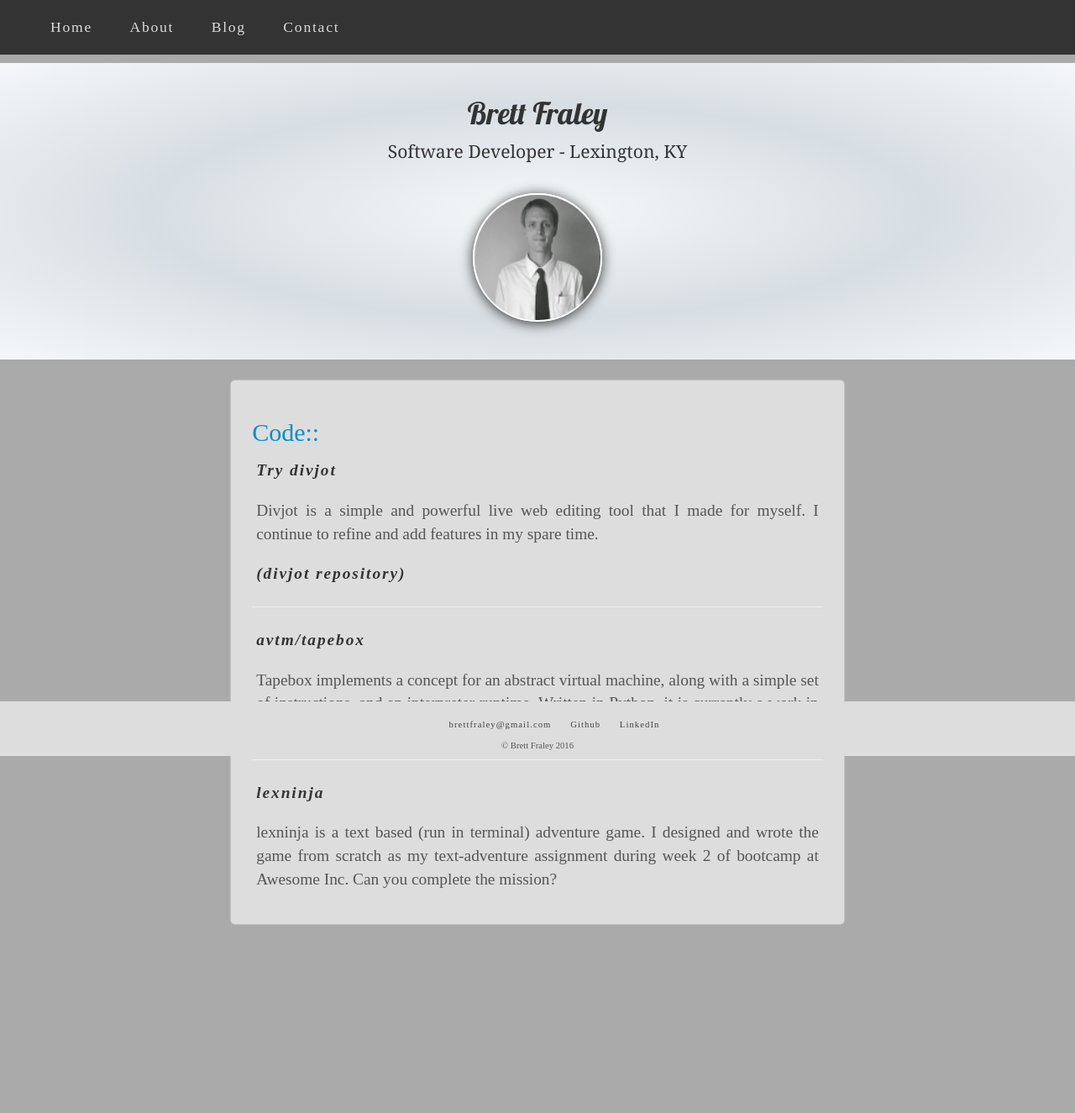
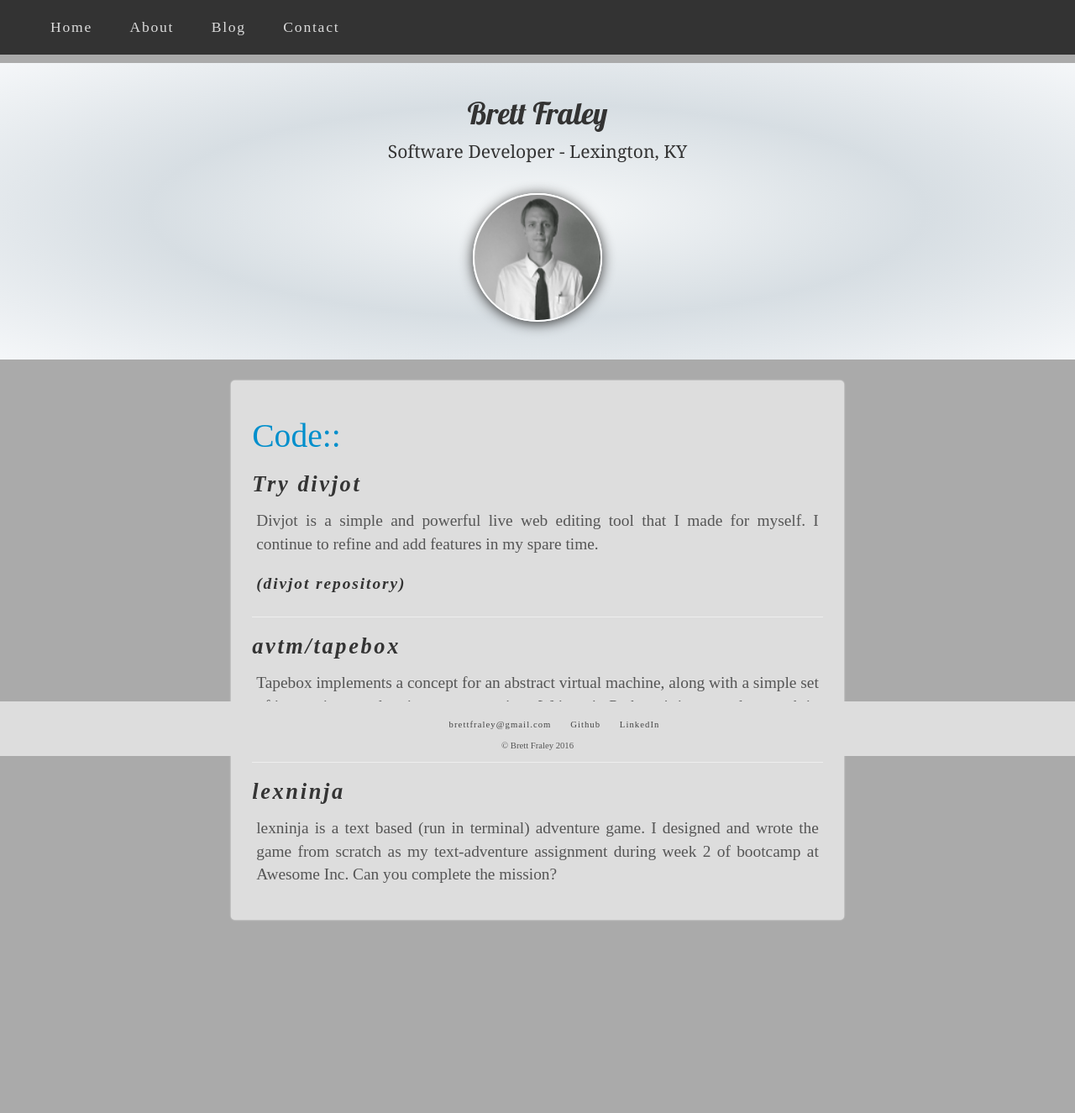
Before and after one commit to bFraley/bFraley.github.io, a Jekyll site: the page built from index.html, in a window 1280 px wide. Shown: the whole page at 84% size. Built offline with Jekyll 4.4.1, drawn with Linux system fonts in a browser that asks for light colours; nearby versions of some CDN libraries; some web fonts are replaced.

Commit message:
increase font size for headings

```diff
--- a/index.html
+++ b/index.html
@@ -6,18 +6,18 @@ title: Home
 <article class="home-article">
     <h2>Code::</h2>
 
-    <p><a href="https://bFraley.github.io/divjot">Try divjot </a></p>
+    <h3><a href="https://bFraley.github.io/divjot">Try divjot </a></h3>
     <p>Divjot is a simple and powerful live web editing tool that I made for myself.
     I continue to refine and add features in my spare time.</p>
 
     <p><a href="https://github.com/bFraley/divjot"> (divjot repository)</a></p>
     <hr>
 
-    <p><a href="https://github.com/bFraley/avtm">avtm/tapebox</a></p>
+    <h3><a href="https://github.com/bFraley/avtm">avtm/tapebox</a></h3>
     <p>Tapebox implements a concept for an abstract virtual machine, along with a simple set of
     instructions, and an interpreter runtime. Written in Python, it is currently a work in progress.</p>
     <hr>
 
-    <p><a href="https://github.com/bFraley/lexninja">lexninja</a>
+    <h3><a href="https://github.com/bFraley/lexninja">lexninja</a></h3>
     <p>lexninja is a text based (run in terminal) adventure game. I designed and wrote the game from scratch as my text-adventure assignment during week 2 of bootcamp at Awesome Inc. Can you complete the mission?</p>
 </article>
--- a/styles.css
+++ b/styles.css
@@ -90,7 +90,7 @@ nav ul li {
 
 article {
     border:solid 3px 0px #ddd;
-    width:70%;
+    width:80%;
     min-width: 275px;
     margin: 25px auto;
     padding: 25px;
@@ -102,11 +102,18 @@ article {
 
 article h1 {
     text-align:center;
-    font-size:1.25em;
+    font-size:2em;
     white-space:nowrap;
     border-bottom:solid 3px #008fcc;
     padding:10px;
 }
+
+article h2, article h3 {
+    font-size:1.5em;
+
+
+}
+
 article p {
     font-size:1.1em;
     text-align:justify;
@@ -167,6 +174,7 @@ article a:hover {
 
 .home-article h2 {
     color:#008fcc;
+    font-size:2.25em;
 }
 
 /* header gradient */
```
Also changed, not shown: 2 other files.
